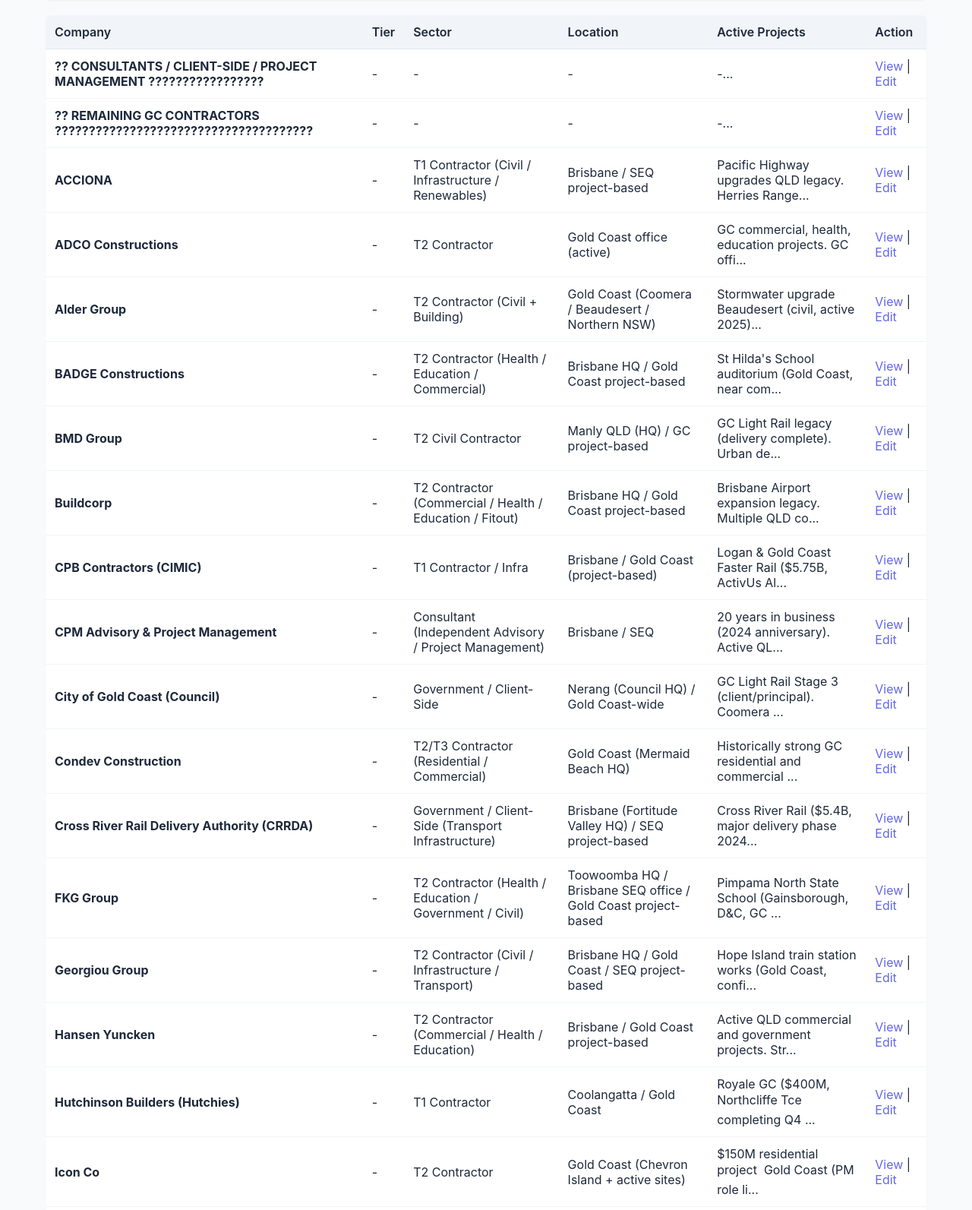
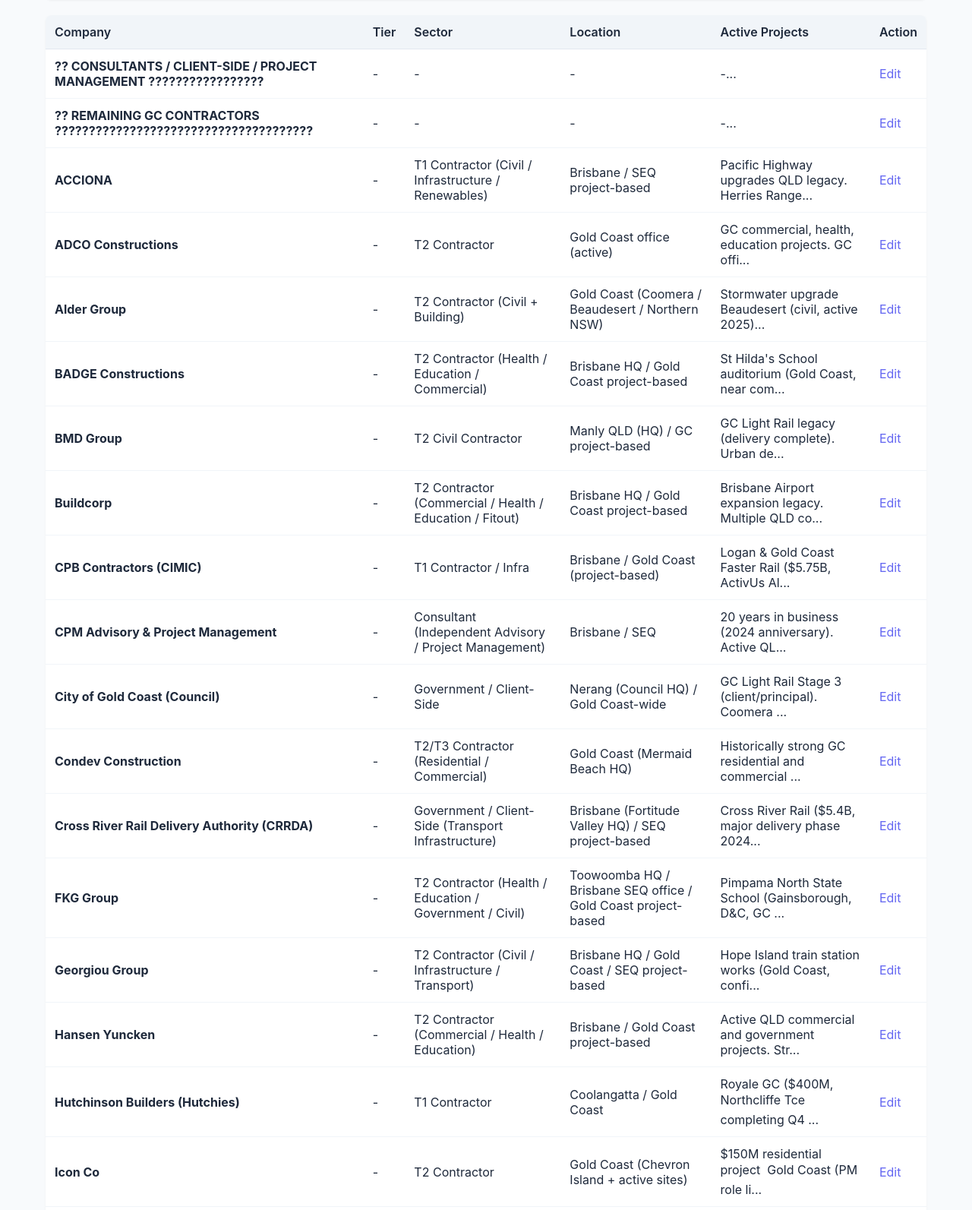
Before and after one commit to claudia-ai-bot/workspace, a Flask app: page /companies in a window 1280 px wide. Shown: the part 332-1925 px from the top of the page at 76% size. Run offline with Flask 3, Linux system fonts and the light colour scheme; data comes from the database, SQL or seed files in the repository.

Commit message:
Make company name clickable, remove redundant View button

```diff
--- a/seq-crm/templates/companies.html
+++ b/seq-crm/templates/companies.html
@@ -93,7 +93,7 @@
       <td>{{ company.location or '-' }}</td>
       <td>{{ company.active_projects[:50] or '-' }}...</td>
       <td>
-        <a href="/company/{{ company.id }}">View</a> |
+
         <a href="#" onclick="editCompanyFromList({{ company.id }}, '{{ company.name }}', '{{ company.tier or '' }}', '{{ company.sector or '' }}', '{{ company.location or '' }}', '{{ company.active_projects or '' }}', '{{ company.upcoming_projects or '' }}', '{{ company.competitors or '' }}', '{{ company.notes or '' }}'); return false;">Edit</a>
       </td>
     </tr>
```
